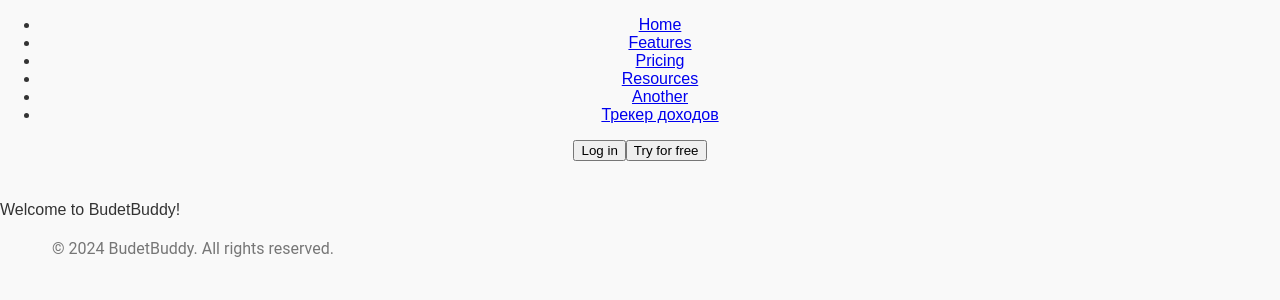
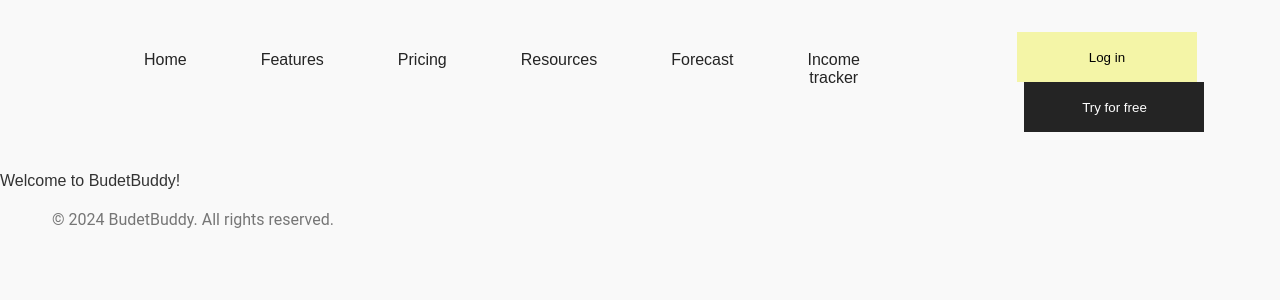
Before and after one commit to myrzabechek/cs12-groupFP, a React (Create React App) app: page / in a window 1280 px wide. Shown: the top 300 px of the page. Built offline with nearby package versions, Linux system fonts and the light colour scheme.

Commit message:
added styles to header

```diff
--- a/src/components/header.js
+++ b/src/components/header.js
@@ -6,18 +6,18 @@ const Header = () => (
   <header className="header">
     <nav className="nav">
       <ul className="nav-list">
-        <li><Link to="/home">Home</Link></li>
+        <li><Link to="/">Home</Link></li>
         <li><Link to="/features">Features</Link></li>
         <li><Link to="/pricing">Pricing</Link></li>
         <li><Link to="/resources">Resources</Link></li>
-        <li><Link to="/another">Another</Link></li>
-        <li><Link to="/expense-tracker">Трекер доходов</Link></li>
+        <li><Link to="/another">Forecast</Link></li>
+        <li><Link to="/expense-tracker">Income tracker</Link></li>
       </ul>
-    </nav>
-    <div className="buttons">
+      <div className="buttons">
       <button className="yellow-button">Log in</button>
       <button className="black-button">Try for free</button>
     </div>
+    </nav>
   </header>
 );
 
--- a/src/styles/Header.css
+++ b/src/styles/Header.css
@@ -0,0 +1,49 @@
+
+nav{
+    display: flex;
+    flex-direction: row;
+}
+.nav-list{
+    display: flex;
+    flex-direction: row;
+    justify-content: space-around;
+    list-style:none;
+    padding-top: 35px;
+    margin-left: 30px;
+}
+.nav-list li a{
+    display: block;
+    color: #242424;
+    text-decoration: none;
+    margin-left: 74px;
+}
+.nav-list li a:hover{
+    color: #676767;
+    transition: color 0.3s ease;
+}
+.buttons{
+    padding-top: 32px;
+    margin-left: 74px;
+}
+.yellow-button{
+    width: 180px;
+    height: 50px;
+    background-color: #F4F5A7;
+    border: none;
+}
+.yellow-button:hover{
+    background-color: #e2e495;
+    transition: color 1s ease;
+}
+.black-button{
+    width: 180px;
+    height: 50px;
+    background-color: #242424;
+    color: white;
+    border: none;
+    margin-left: 15px;
+}
+.black-button:hover{
+    background-color: #535353;
+    transition: color 1s ease;
+}
```
Also changed, not shown: 1 other file (tests, documents, lock files or other folders).
